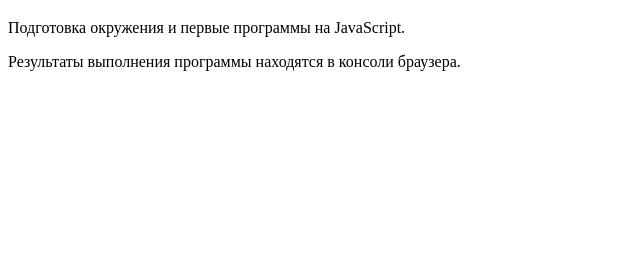
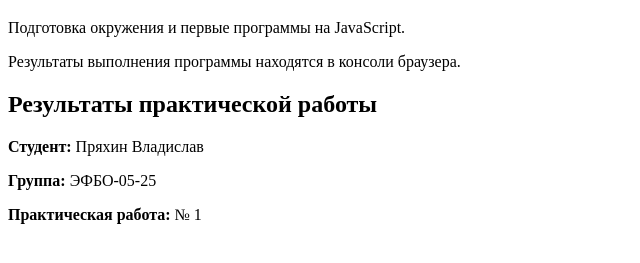
Before and after one commit to VladOS5733/tip-js-practice, a plain HTML site: page practice-01/index.html in a window 1280 px wide. Shown: the part 61-324 px from the top of the page, without its empty margins (0-640 px from the left). Drawn offline with Linux system fonts and the light colour scheme.

Commit message:
added html output

```diff
--- a/practice-01/index.html
+++ b/practice-01/index.html
@@ -11,6 +11,7 @@
       <h1>Практическая работа № 1</h1>
       <p>Подготовка окружения и первые программы на JavaScript.</p>
       <p>Результаты выполнения программы находятся в консоли браузера.</p>
+      <div id="output"></div>
     </main>
   </body>
 </html>
--- a/practice-01/js/hello.js
+++ b/practice-01/js/hello.js
@@ -4,8 +4,25 @@ const studentName = "Пряхин Владислав";
 const groupName = "ЭФБО-05-25";
 const practiceNumber = 1;
 
-console.log(`Студент: ${studentName}`);
-console.log(`Группа: ${groupName}`);
-console.log(`Практическая работа: ${practiceNumber}`);
-console.log("JavaScript успешно запущен");
-console.log("Тип document:", typeof document);
+function init() {
+  console.log(`Студент: ${studentName}`);
+  console.log(`Группа: ${groupName}`);
+  console.log(`Практическая работа: ${practiceNumber}`);
+  console.log("JavaScript успешно запущен");
+  console.log("Тип document:", typeof document);
+
+  const outputEl = document.getElementById("output");
+  if (!outputEl) {
+    console.error('Элемент #output не найден в DOM');
+    return;
+  }
+
+  outputEl.innerHTML = `
+    <h2>Результаты практической работы</h2>
+    <p><strong>Студент:</strong> ${studentName}</p>
+    <p><strong>Группа:</strong> ${groupName}</p>
+    <p><strong>Практическая работа:</strong> № ${practiceNumber}</p>
+  `;
+}
+
+document.addEventListener("DOMContentLoaded", init);
```
